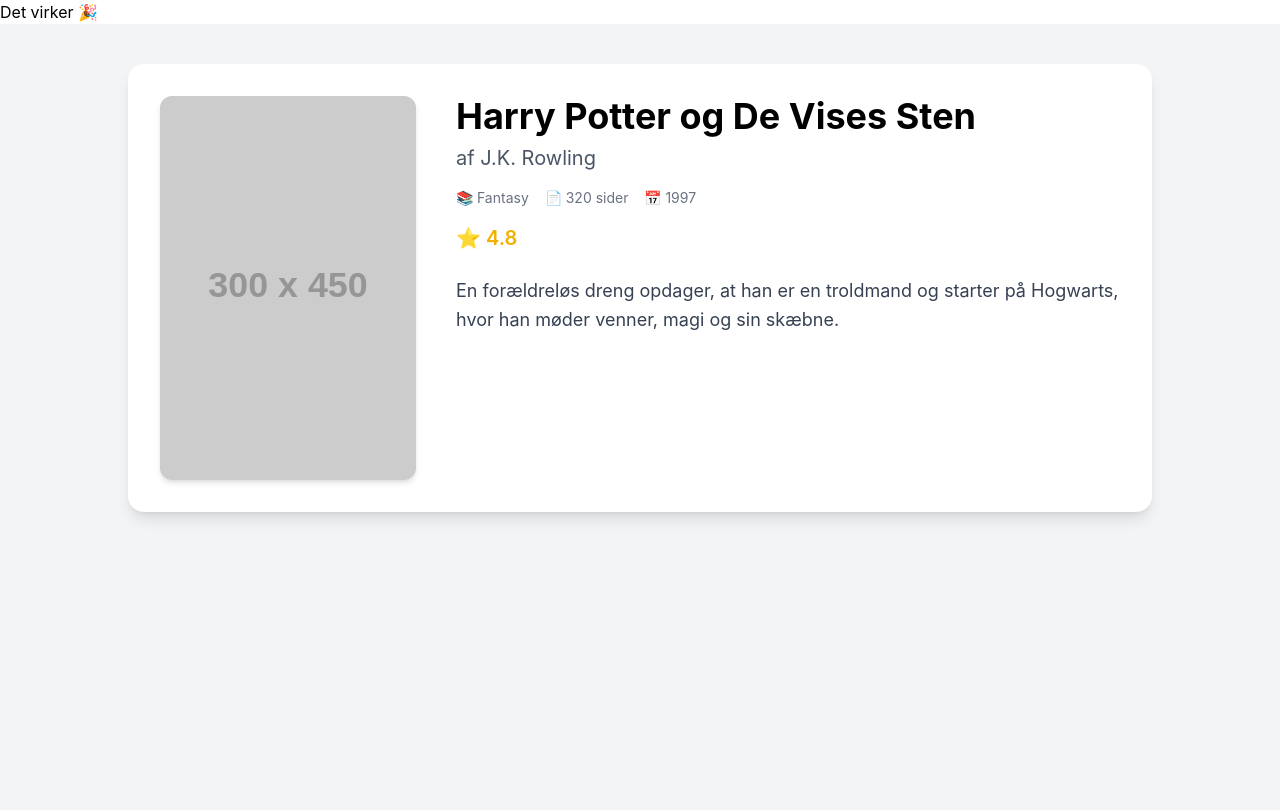
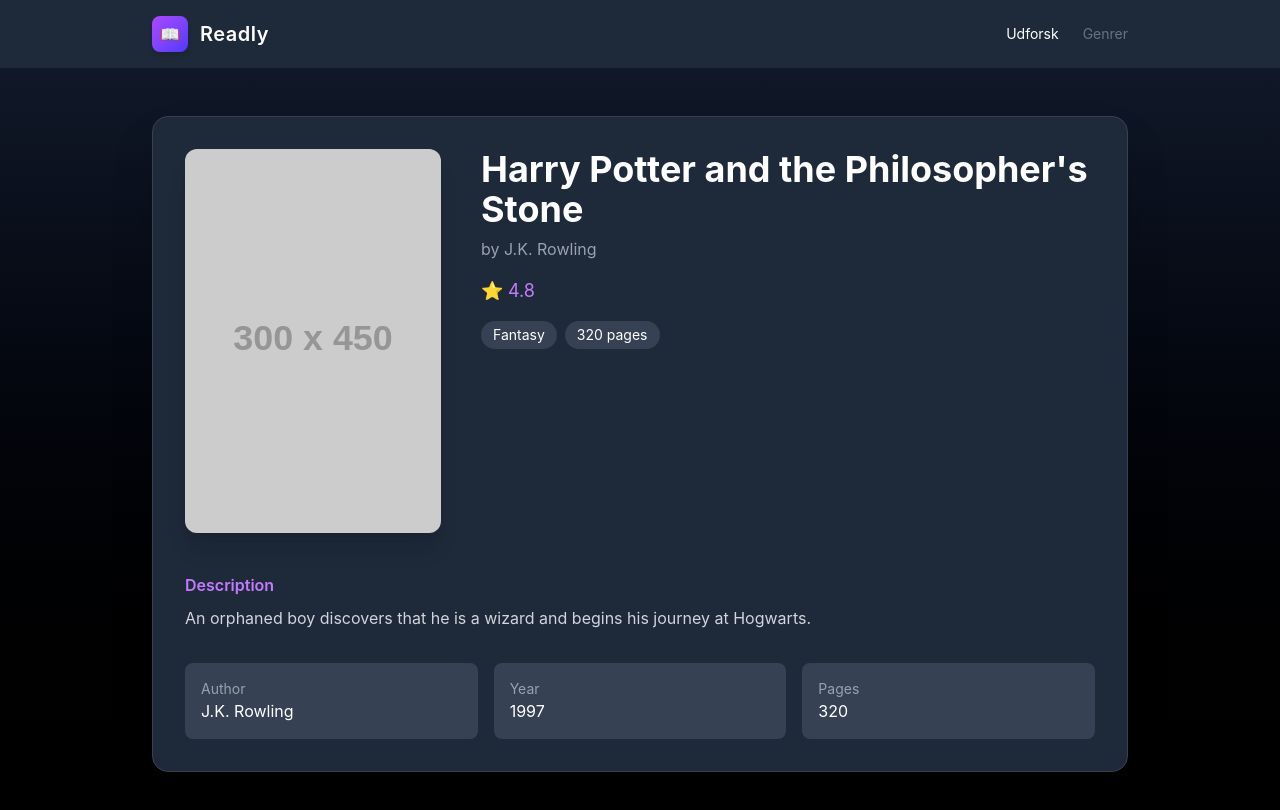
Before and after one commit to idaballegaard/Book-API, a Vue app in the folder frontend/: page /books/1 in a window 1280 px wide. Shown: the top 810 px of the page. Built offline with nearby package versions, Linux system fonts and the light colour scheme.

Commit message:
Created App.vue

```diff
--- a/frontend/src/App.vue
+++ b/frontend/src/App.vue
@@ -1,10 +1,54 @@
+<script setup lang="ts">
+import { useRouter } from 'vue-router'
+
+const router = useRouter()
+</script>
+
 <template>
-  <h1>Det virker 🎉</h1>
-  <router-view />
+  <div class="min-h-screen text-white">
+
+    <!-- 🔝 NAVBAR -->
+    <nav class="bg-gray-800 shadow-md">
+      <div class="max-w-5xl mx-auto px-6 py-4 flex items-center justify-between">
+
+        <!-- Logo -->
+        <div
+          class="flex items-center gap-3 cursor-pointer group"
+          @click="router.push('/')"
+        >
+          <div class="w-9 h-9 bg-gradient-to-br from-purple-500 to-indigo-600 rounded-lg flex items-center justify-center shadow-md">
+            📖
+          </div>
+
+          <span class="text-xl font-semibold tracking-wide group-hover:text-purple-400 transition">
+            Readly
+          </span>
+        </div>
+
+        <!-- Navigation -->
+        <div class="flex items-center gap-6 text-sm">
+          <button
+            @click="router.push('/')"
+            class="hover:text-purple-400 transition"
+          >
+            Udforsk
+          </button>
+
+          <button class="text-gray-500 cursor-default">
+            Genrer
+          </button>
+        </div>
+
+      </div>
+    </nav>
+
+    <!-- 🔥 CONTENT (NO WRAPPER BUGS) -->
+    <main class="bg-gradient-to-br from-gray-900 to-black min-h-screen">
+      <router-view />
+    </main>
+
+  </div>
 </template>
-
-<script setup lang="ts">
-</script>
 
 <style scoped>
 </style>
--- /dev/null
+++ b/frontend/src/modules/useBooks.ts
@@ -0,0 +1,48 @@
+import { ref } from 'vue'
+//import type { Book } from '../../../backend/src/interfaces/book'
+
+export function useBooks() {
+  const books = ref<any[]>([])
+  const loading = ref(false)
+  const error = ref<string | null>(null)
+
+  const fetchBooks = async () => {
+    loading.value = true
+    error.value = null
+
+    try {
+      const response = await fetch('http://localhost:4000/api/books')
+      const data = await response.json()
+
+      books.value = data
+    } catch (err) {
+      error.value = 'Kunne ikke hente bøger'
+    } finally {
+      loading.value = false
+    }
+  }
+
+  const fetchBookById = async (id: string) => {
+    loading.value = true
+    error.value = null
+
+    try {
+      const response = await fetch(`http://localhost:4000/api/books/${id}`)
+      const data = await response.json()
+
+      books.value = [data] // Assuming the API returns a single book object
+    } catch (err) {
+      error.value = 'Kunne ikke hente bogen'
+    } finally {
+      loading.value = false
+    }
+  }
+
+  return {
+    books,
+    loading,
+    error,
+    fetchBooks,
+    fetchBookById
+  }
+}
--- a/frontend/src/router/index.ts
+++ b/frontend/src/router/index.ts
@@ -1,11 +1,17 @@
 import { createRouter, createWebHistory } from 'vue-router'
 import BookDetail from '../views/BookDetail.vue'
+import BookList from '../views/BookList.vue'
 
 const routes = [
   {
+    path: '/',
+    name: 'Home',
+    component: BookList
+  },
+  {
     path: '/books/:id',
     name: 'BookDetail',
-    component: () => import('../views/BookDetail.vue')
+    component: BookDetail
   }
 ]
 
--- a/frontend/src/views/BookDetail.vue
+++ b/frontend/src/views/BookDetail.vue
@@ -8,81 +8,88 @@
 onMounted(() => {
   const id = route.params.id
 
-  // Midlertidig data (API kobles på senere)
   book.value = {
     id,
-    title: 'Harry Potter og De Vises Sten',
+    title: 'Harry Potter and the Philosopher\'s Stone',
     author: 'J.K. Rowling',
     genre: 'Fantasy',
     description:
-      'En forældreløs dreng opdager, at han er en troldmand og starter på Hogwarts, hvor han møder venner, magi og sin skæbne.',
+      'An orphaned boy discovers that he is a wizard and begins his journey at Hogwarts.',
     rating: 4.8,
     imageUrl: 'https://via.placeholder.com/300x450',
     pages: 320,
-    publishedDate: '1997-06-26'
+    publishedDate: '1997-06-26',
+    _reviewedBy: '123'
   }
 })
 </script>
 
 <template>
-  <div class="bg-gray-100 min-h-screen py-10">
+  <!-- 🌫️ BACKGROUND -->
+  <div class="bg-gradient-to-b from-gray-900 to-black min-h-screen py-12 text-white">
 
-    <div v-if="book" class="max-w-5xl mx-auto bg-white rounded-2xl shadow-lg p-8">
+    <!-- 📦 CONTAINER -->
+    <div v-if="book" class="max-w-5xl mx-auto px-6">
 
-      <div class="flex flex-col md:flex-row gap-10">
+      <!-- 🧱 MAIN CARD -->
+      <div class="bg-gray-800 rounded-2xl shadow-2xl border border-gray-700 p-8">
 
-        <!-- 📚 Cover -->
-        <div class="flex justify-center">
+        <!-- HERO -->
+        <div class="flex flex-col md:flex-row gap-10 mb-10">
+
           <img
             :src="book.imageUrl"
-            alt="Book cover"
-            class="w-64 rounded-xl shadow-md hover:scale-105 transition duration-300"
+            class="w-64 rounded-xl shadow-xl"
           />
+
+          <div class="flex-1">
+            <h1 class="text-4xl font-bold mb-2">{{ book.title }}</h1>
+            <h2 class="text-gray-400 mb-4">by {{ book.author }}</h2>
+
+            <div class="text-purple-400 text-lg mb-4">
+              ⭐ {{ book.rating }}
+            </div>
+
+            <div class="flex flex-wrap gap-2 mb-4">
+              <span class="bg-gray-700 px-3 py-1 rounded-full text-sm">
+                {{ book.genre }}
+              </span>
+              <span class="bg-gray-700 px-3 py-1 rounded-full text-sm">
+                {{ book.pages }} pages
+              </span>
+            </div>
+          </div>
         </div>
 
-        <!-- 📖 Info -->
-        <div class="flex-1">
+        <!-- DESCRIPTION -->
+        <div class="mb-8">
+          <h3 class="text-purple-400 mb-2 font-semibold">Description</h3>
+          <p class="text-gray-300 leading-relaxed">
+            {{ book.description }}
+          </p>
+        </div>
 
-          <h1 class="text-4xl font-bold mb-2">
-            {{ book.title }}
-          </h1>
-
-          <h2 class="text-xl text-gray-600 mb-4">
-            af {{ book.author }}
-          </h2>
-
-          <!-- Metadata -->
-          <div class="flex flex-wrap gap-4 text-sm text-gray-500 mb-4">
-            <span>📚 {{ book.genre }}</span>
-            <span>📄 {{ book.pages }} sider</span>
-            <span>📅 {{ new Date(book.publishedDate).getFullYear() }}</span>
+        <!-- INFO GRID -->
+        <div class="grid md:grid-cols-3 gap-4">
+          <div class="bg-gray-700 p-4 rounded-lg">
+            <p class="text-gray-400 text-sm">Author</p>
+            <p>{{ book.author }}</p>
           </div>
 
-          <!-- Rating -->
-          <div class="mb-6">
-            <span class="text-yellow-500 text-xl font-semibold">
-              ⭐ {{ book.rating }}
-            </span>
+          <div class="bg-gray-700 p-4 rounded-lg">
+            <p class="text-gray-400 text-sm">Year</p>
+            <p>{{ new Date(book.publishedDate).getFullYear() }}</p>
           </div>
 
-          <!-- Description -->
-          <p class="text-gray-700 leading-relaxed text-lg">
-            {{ book.description }}
-          </p>
-
+          <div class="bg-gray-700 p-4 rounded-lg">
+            <p class="text-gray-400 text-sm">Pages</p>
+            <p>{{ book.pages }}</p>
+          </div>
         </div>
 
       </div>
 
     </div>
 
-    <!-- Loading -->
-    <div v-else class="text-center mt-20 text-gray-500 text-lg">
-      Loading book...
-    </div>
-
   </div>
 </template>
-
-<style scoped>
-</style>
--- a/frontend/src/views/BookList.vue
+++ b/frontend/src/views/BookList.vue
@@ -1,66 +1,86 @@
-<template>
-  <div>
-    <h2 class="text-2xl font-bold mb-4">Books</h2>
-
-    <div v-if="loading" class="text-center">Loading...</div>
-
-    <div v-else-if="error" class="text-center text-red-500">
-      {{ error }}
-    </div>
-
-    <div v-else class="flex flex-wrap -mx-2">
-      <div
-        v-for="book in books"
-        :key="book.id"
-        class="w-full sm:w-1/2 md:w-1/3 lg:w-1/4 p-2"
-      >
-        <div class="bg-white p-4 rounded-lg shadow-md">
-
-          <img
-            :src="book.imageUrl"
-            alt="Book cover"
-            class="w-full h-48 object-cover mb-4 rounded-lg"
-          />
-
-          <h3 class="text-lg text-gray-700 font-semibold mb-2">
-            {{ book.title }}
-          </h3>
-
-          <p class="text-gray-600">
-            {{ book.author }}
-          </p>
-
-          <p class="text-gray-700 mt-2">
-            {{ book.description }}
-          </p>
-
-          <p class="text-sm text-gray-500 mt-2">
-            Genre: {{ book.genre }}
-          </p>
-
-          <div class="mt-4">
-            <button
-              @click="$router.push(`/books/${book.id}`)" class="bg-blue-500 text-white px-3 py-2 rounded hover:bg-blue-600">
-              Se detaljer
-            </button>
-          </div>
-
-        </div>
-      </div>
-    </div>
-  </div>
-</template>
-
 <script setup lang="ts">
 import { onMounted } from 'vue'
-import { useBooks } from '../modules/useBooks' // ny composable
+import { useRouter } from 'vue-router'
+import { useBooks } from '../modules/useBooks'
 
+const router = useRouter()
 const { loading, error, books, fetchBooks } = useBooks()
 
 onMounted(() => {
   fetchBooks()
 })
+
+const goToBook = (id: string) => {
+  router.push(`/books/${id}`)
+}
 </script>
+
+<template>
+  <div class="bg-gradient-to-br from-gray-900 to-black min-h-screen text-white p-8">
+
+    <!-- 🔥 Title -->
+    <h1 class="text-3xl font-bold mb-8 text-purple-400">
+      📚 Udforsk bøger
+    </h1>
+
+    <!-- Loading -->
+    <div v-if="loading" class="text-center text-gray-400">
+      Loading...
+    </div>
+
+    <!-- Error -->
+    <div v-else-if="error" class="text-center text-red-500">
+      {{ error }}
+    </div>
+
+    <!-- 📚 Grid -->
+    <div v-else class="grid grid-cols-2 sm:grid-cols-3 md:grid-cols-4 lg:grid-cols-5 gap-6">
+
+      <div
+        v-for="book in books"
+        :key="book.id"
+        @click="goToBook(book._id)"
+        class="cursor-pointer group"
+      >
+
+        <!-- Card -->
+        <div class="bg-gray-800 rounded-xl overflow-hidden shadow-md hover:shadow-2xl transition duration-300">
+
+          <!-- Cover -->
+          <div class="overflow-hidden">
+            <img
+              :src="book.imageUrl"
+              alt="Book cover"
+              class="w-full h-64 object-cover group-hover:scale-105 transition duration-300"
+            />
+          </div>
+
+          <!-- Info -->
+          <div class="p-3">
+
+            <h2 class="text-sm font-semibold line-clamp-2">
+              {{ book.title }}
+            </h2>
+
+            <p class="text-xs text-gray-400">
+              {{ book.author }}
+            </p>
+
+            <!-- Rating -->
+            <p class="text-purple-400 text-sm mt-1">
+              ⭐ {{ book.rating }}
+            </p>
+
+          </div>
+
+        </div>
+
+      </div>
+
+    </div>
+
+  </div>
+</template>
 
 <style scoped>
 </style>
```
Also changed, not shown: 1 other file (tests, documents, lock files or other folders).
